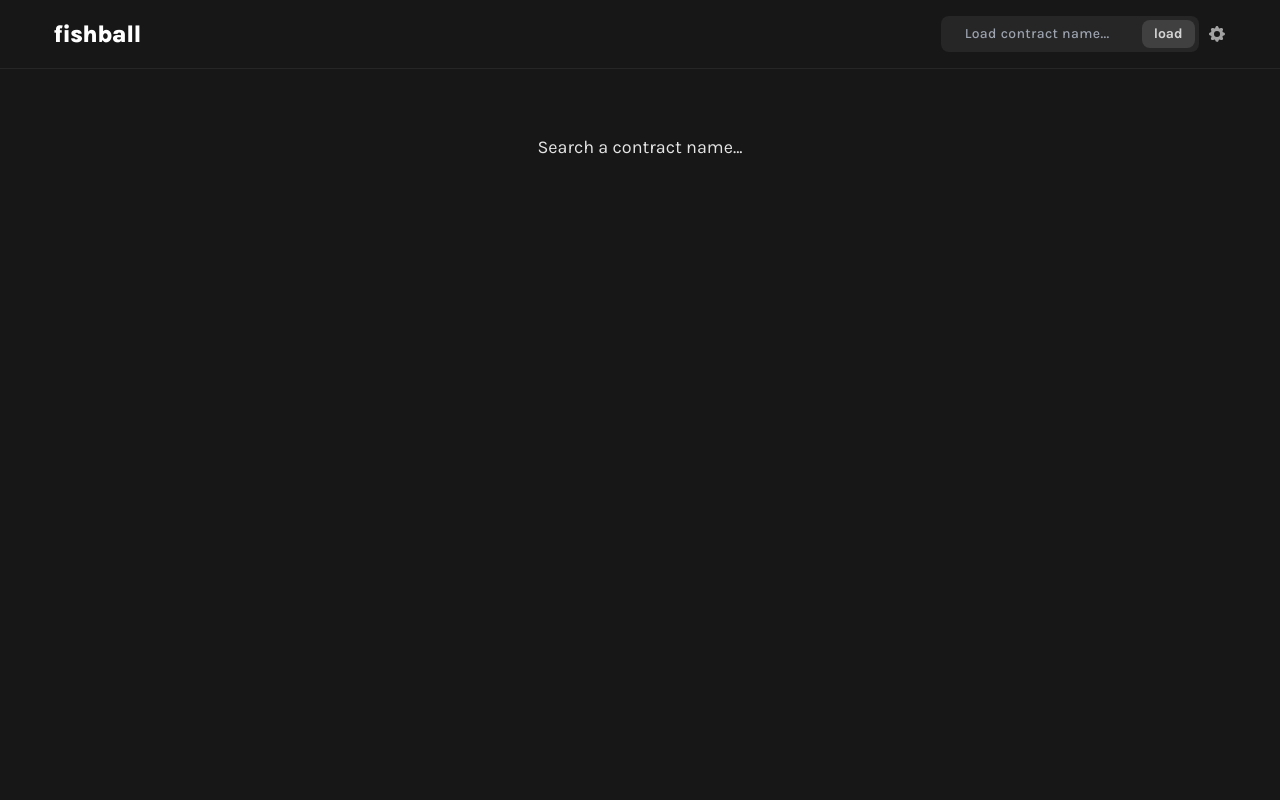
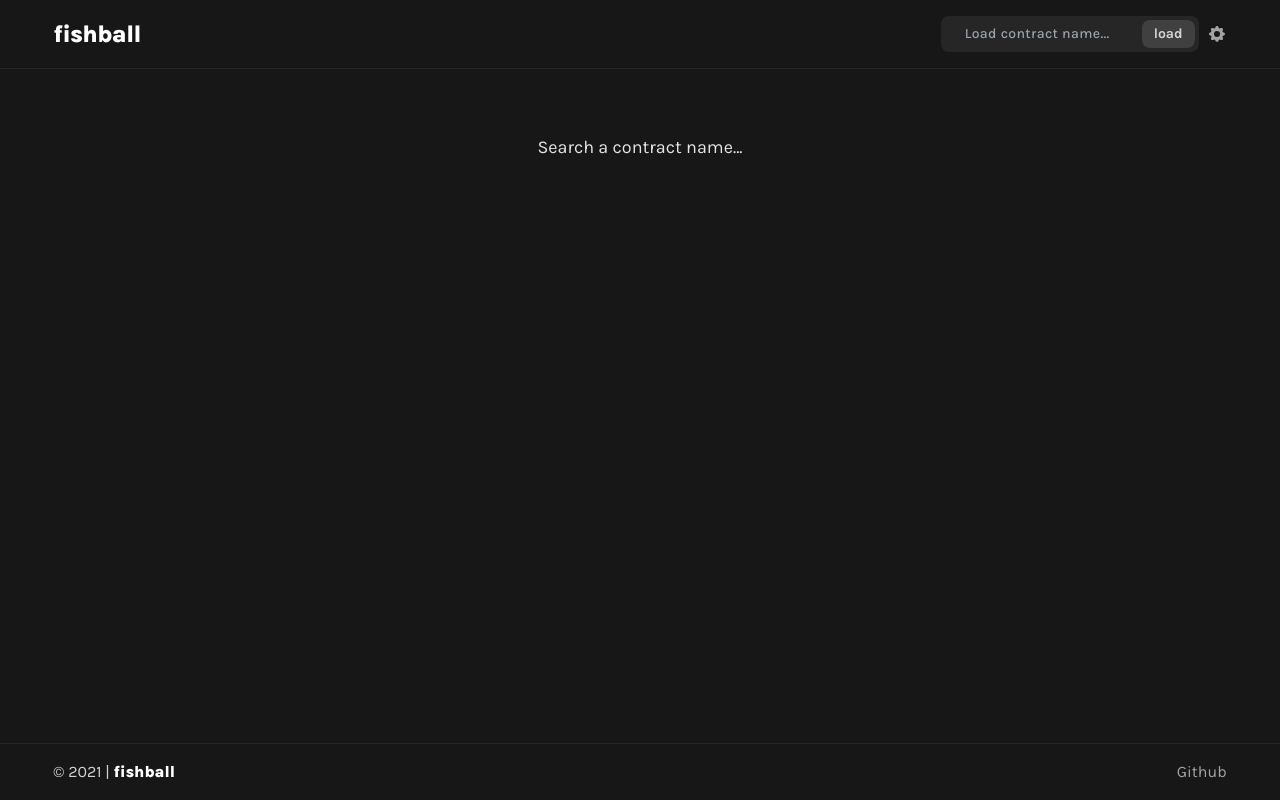
Before and after one commit to World-of-Cryptopups/fishball, a React (Vite) app: page / in a window 1280 px wide. Shown: the top 800 px of the page. Built offline with nearby package versions, Linux system fonts and the light colour scheme.

Commit message:
Make footer component fixed for it to be shown in bigger screens.

```diff
--- a/src/components/Footer.tsx
+++ b/src/components/Footer.tsx
@@ -1,7 +1,9 @@
 const AppFooter = () => {
   return (
-    <footer className="py-6">
-      <div className="mx-auto w-11/12 flex items-center justify-between">
+    <footer className="fixed bottom-0 w-full z-20 bg-neutral-900">
+      <hr className="border-neutral-800" />
+
+      <div className="py-4 mx-auto w-11/12 flex items-center justify-between">
         <h4 className="text-neutral-300">
           &copy; {new Date().getFullYear()} |{" "}
           <span className="text-white font-extrabold">fishball</span>
--- a/src/layouts/Container.tsx
+++ b/src/layouts/Container.tsx
@@ -7,14 +7,12 @@ interface ContainerLayoutProps {
 }
 const ContainerLayout = ({ children }: ContainerLayoutProps) => {
   return (
-    <div className="">
+    <div className="min-h-screen">
       <AppHeader />
 
       <hr className="border-neutral-800" />
 
-      <div className="min-h-screen">{children}</div>
-
-      <hr className="border-neutral-800" />
+      <div className="pb-20 z-10">{children}</div>
 
       <AppFooter />
     </div>
```
